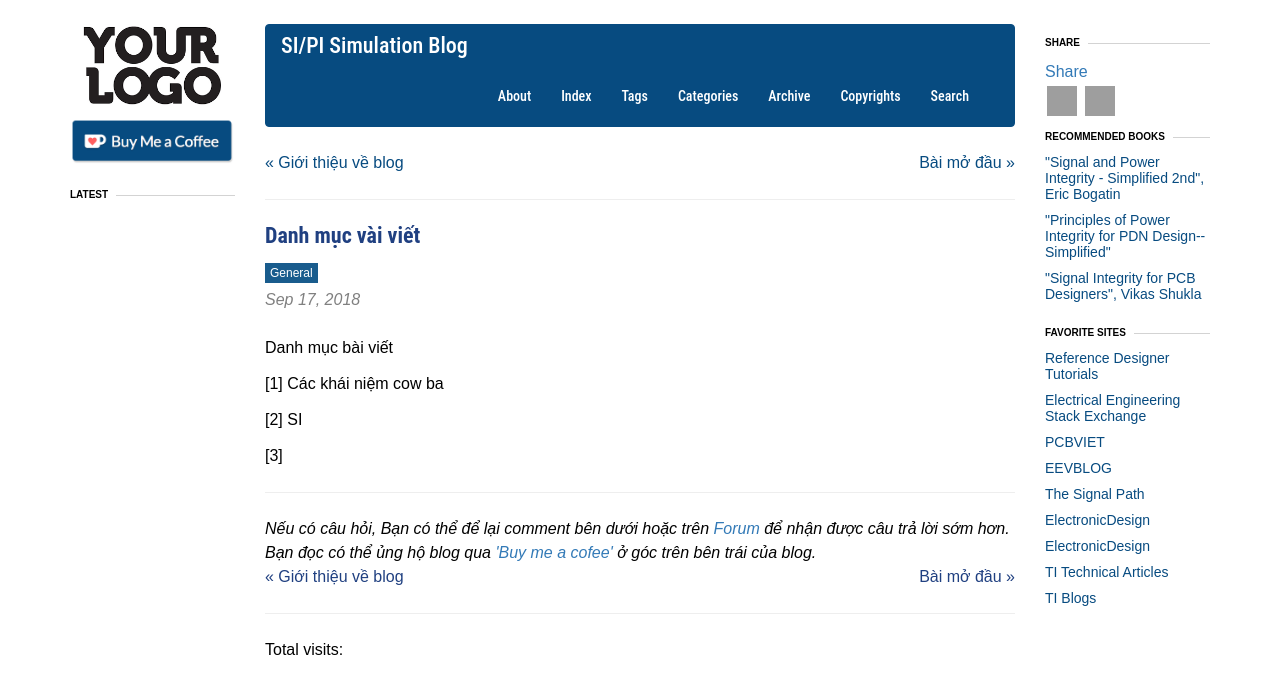
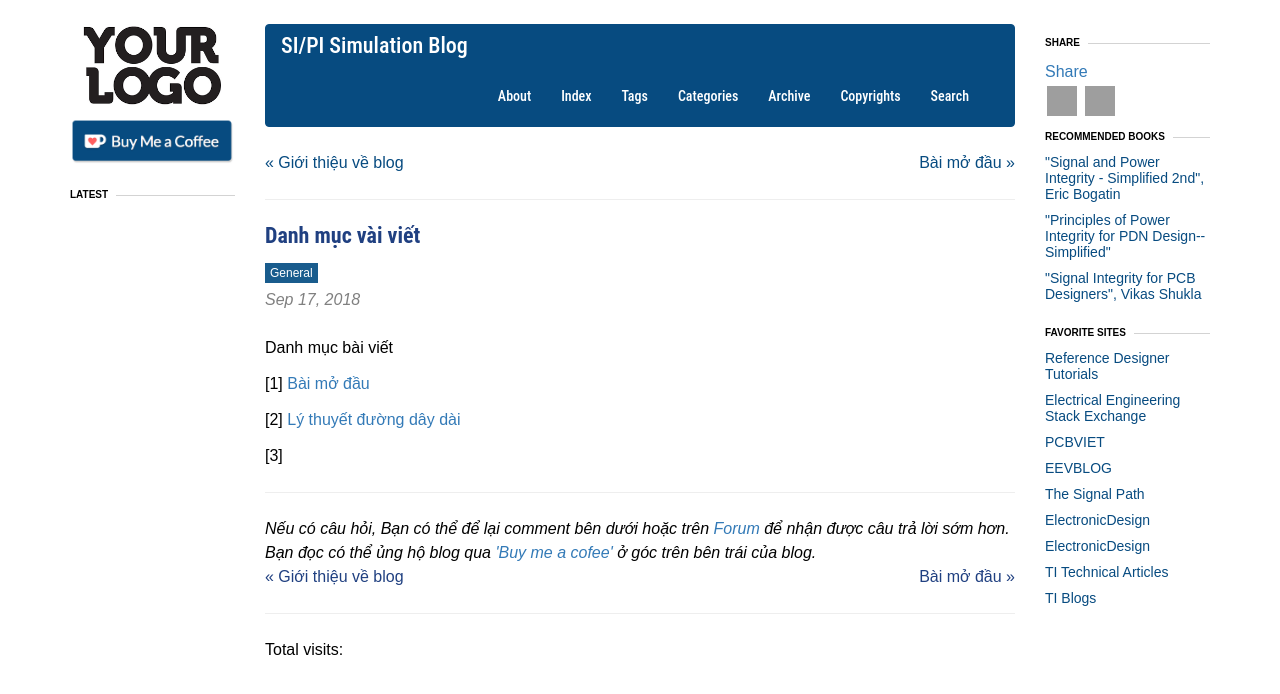
Before and after one commit to anhvanthe/SignalPowerIntegrity, a Jekyll site: the page built from _posts/2018-09-17-toc.md, in a window 1280 px wide. Shown: the top 694 px of the page. Built offline with Jekyll 4.4.1, drawn with Linux system fonts in a browser that asks for light colours; nearby versions of some CDN libraries; comment, search, counter and statistics services are not loaded; grey boxes are pictures that could not be loaded.

Commit message:
update welcom and toc.md

```diff
--- a/_posts/2018-09-12-welcome-to-myblog.markdown
+++ b/_posts/2018-09-12-welcome-to-myblog.markdown
@@ -10,11 +10,13 @@ Tôi gọi các bài viết trong blog này là các `tutorial` vì nó được
 
 Blog này được tạo  trên nền tảng Jekyll, dựa vào các bài hướng dẫn online và đặc biệt là cuốn sách `20 giờ đầu tiên - Cách học nhanh bất cứ thứ gì` của tác giả Josh Kaufman. Tôi đọc cuốn sách này từ năm 2015, với mong muốn gia tăng tốc độ học các kiến thức mới, cụ thể hơn là cách dùng autocad (tại thời điểm tôi đọc cuốn sách). Khi đọc tôi có lướt qua chương 6, Lập trình nhưng lại nghĩ mình chẳng bao giờ cần dùng đến một ngôn ngữ bậc cao như Ruby, cũng không có ý định làm web vì tôi đã có blog trên wordpress. Và rồi khi có ý định làm một blog mới với tên miền của riêng mình, tôi nhớ đến cuốn sách liền lấy ra đọc lại quá trình tạo blog của tác giả.
 
-Tôi không dùng `sinatra` như tác giả, mà dùng `Jekyll` như blog của anh Vũ Hữu Tiệp, tác giả blog [Machine Learning Cơ bản][ml-coban], trên nền tảng Windows 10. Nếu bạn có định muốn làm một blog tương tự thì tham khảo các đường link sau:
+Tôi không dùng `sinatra` như tác giả, mà dùng `Jekyll`. Template của blog được dùng từ mã nguồn của anh Vũ Hữu Tiệp, tác giả blog [Machine Learning Cơ bản][ml-coban], trên nền tảng Windows 10. Nếu bạn có định muốn làm một blog tương tự thì tham khảo các đường link sau:
 
 [1- Ruby-Lang](https://www.ruby-lang.org/en/downloads/)
 
 [2- Jekyll](https://jekyllrb.com/docs/pages/)
+
+[3- tiepvupsu.github.io](https://github.com/tiepvupsu/tiepvupsu.github.io)
 
 Với Windows 10, bạn tải [RubyInstaller](https://rubyinstaller.org/) `WITH DEVKIT`, version tôi sử dụng là [rubyinstaller-devkit-2.4.4-2-x64.exe](https://github.com/oneclick/rubyinstaller2/releases/download/rubyinstaller-2.4.4-2/rubyinstaller-devkit-2.4.4-2-x64.exe) theo recommend của trang. Tôi khuyên bạn nên theo recommendation nếu bạn chưa biết gì. (Còn nếu bạn biết gì rồi thì chắc hẳn đã không đọc tiếp tới đây :D)
 
--- a/_posts/2018-09-17-toc.md
+++ b/_posts/2018-09-17-toc.md
@@ -12,8 +12,8 @@ sc_security: 8d50f6a5
 
 Danh mục bài viết
 
-[1] Các khái niệm cow ba
+[1] [Bài mở đầu](/2018/09/17/introduce)
 
-[2] SI
+[2] [Lý thuyết đường dây dài](/2018/09/22/tl)
 
 [3]
```
